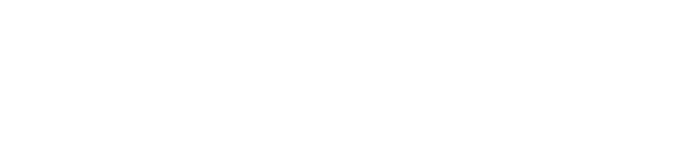
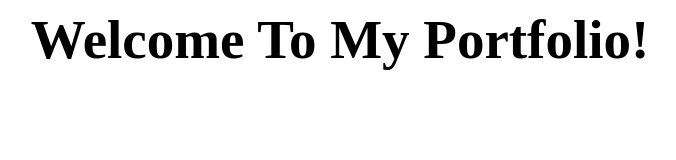
Before and after one commit to gage0830/gagesportfolio, a plain HTML site: page index.html in a window 1280 px wide. Shown: the whole page, without its empty margins (300-976 px from the left). Drawn offline with Linux system fonts and the light colour scheme; files that its build step writes are made by us from their sources.

Commit message:
CSS Updates

```diff
--- a/index.html
+++ b/index.html
@@ -1,7 +1,7 @@
 <html>
     <head>
         <title>Gage's Portfolio Site</title>
-        <link rel = "stylesheet" href="/workspaces/gagesportfolio/styles.css">
+        <link rel = "stylesheet" href="https://github.com/gage0830/gagesportfolio/blob/2d5e32cf127c665aeff0198c369fe9ac0c1b570f/styles.css">
     </head>
     <body>
 
@@ -9,6 +9,8 @@
 
             <div id = "#main-header-content-row">
 
+                <h1>Welcome To My Portfolio!</h1>
+
             </div>
 
         </div>
--- a/styles.css
+++ b/styles.css
@@ -1,4 +1,11 @@
+h1 {
+    text-align: center;
+    font-weight: 600;
+    font-size: 55px;
+}
+
 #main-header-container {
     background: light-blue;
     height: 20vh;
+    width: 100%
 }
```
